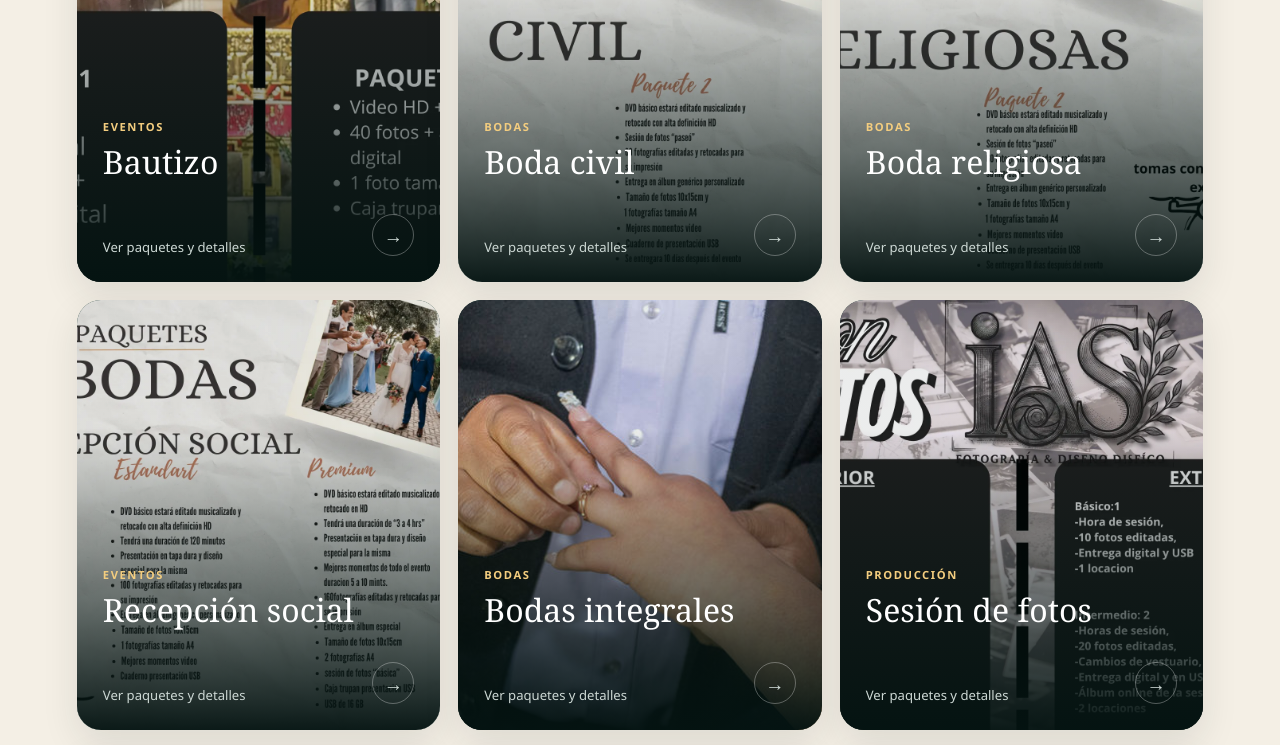
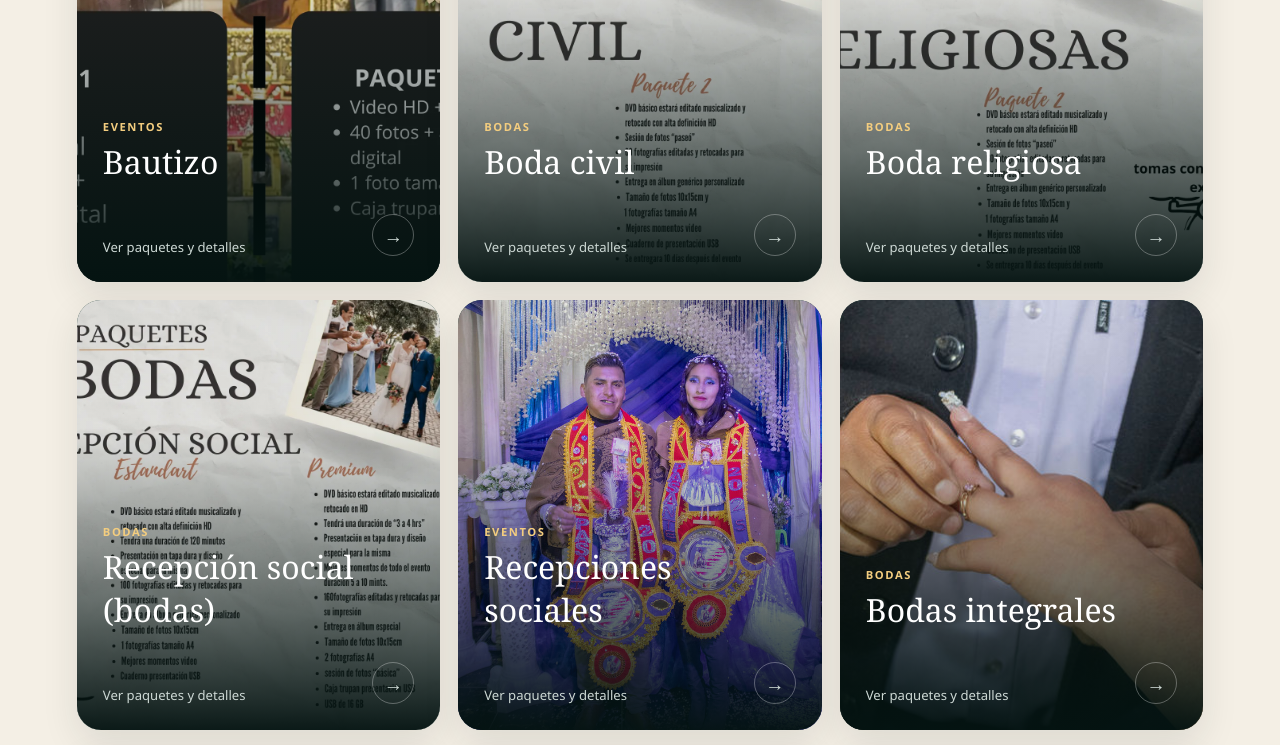
Before and after one commit to alberthsauza95-coder/IAS-Web, a plain HTML site: page index.html in a window 1280 px wide. Shown: the part 1809-2554 px from the top of the page. Drawn offline with Linux system fonts and the light colour scheme.

Commit message:
Separar recepción de bodas y recepciones sociales generales

```diff
--- a/index.html
+++ b/index.html
@@ -258,7 +258,7 @@
     <nav class="navegacion" id="navegacion">
       <a href="#servicios">Servicios</a>
       <a href="#graduacion">Graduaciones</a>
-      <a href="#recepcion">Recepciones sociales</a>
+      <a href="#recepciones-sociales">Recepciones sociales</a>
       <a href="#cabina">Cabina</a>
       <a href="#entregables">Entregables</a>
       <a href="#trabajos">Trabajos</a>
@@ -420,7 +420,13 @@
         ['Paquete 2',['Video FHD editado','Sesión de fotos paseo','60 fotografías editadas e impresas','Álbum personalizado','1 fotografía A4','Video de mejores momentos','Cuaderno USB','Entrega en 10 días'],true],
         ['Tomas con dron',['Cobertura aérea adicional de la ceremonia o locación']]
       ]},
-      { id:'recepcion', titulo:'Recepción social', categoria:'Eventos', imagen:'assets/recepcion-social.webp', descripcion:'Paquetes de fotografía y filmación FHD para recepciones sociales y celebraciones. Elige entre Básico, Estándar y Premium.', paquetes:[
+      { id:'recepcion', titulo:'Recepción social (bodas)', categoria:'Bodas', imagen:'assets/recepcion-social.webp', descripcion:'Cobertura de la celebración de bodas, desde la entrada hasta el último brindis.', paquetes:[
+        ['Básico',['Video de todo el evento editado en FHD','70 fotografías editadas e impresas','Álbum genérico personalizado','Fotos 10 × 15 cm','1 fotografía A4']],
+        ['Estándar',['Video de todo el evento editado en FHD','100 fotografías editadas e impresas','Álbum genérico personalizado','1 fotografía A4','Video de mejores momentos','Cuaderno USB'],true],
+        ['Premium',['Video de todo el evento editado en FHD','Video de mejores momentos','160 fotografías editadas e impresas','Álbum especial','2 fotografías A4','Sesión de fotos básica','Caja Trupan + USB de 16 GB']],
+        ['Tomas con dron',['Cobertura aérea adicional de la recepción o locación']]
+      ]},
+      { id:'recepciones-sociales', titulo:'Recepciones sociales', categoria:'Eventos', imagen:'assets/portafolio-tradicion.jpg', descripcion:'Cobertura fotográfica y filmación para todo tipo de recepciones sociales: celebraciones, aniversarios, fiestas familiares y otros eventos. Paquetes con video editado en FHD.', paquetes:[
         ['Básico',['Video editado, musicalizado y retocado en FHD','Presentación en tapa dura con diseño especial','70 fotografías editadas y retocadas para impresión','Entrega en álbum genérico personalizado','Fotografías de 10 × 15 cm','1 fotografía tamaño A4'],false,'700 Bs'],
         ['Estándar',['Video editado, musicalizado y retocado en FHD','Presentación en tapa dura con diseño especial','100 fotografías editadas y retocadas para impresión','Entrega en álbum genérico personalizado','Fotografías de 10 × 15 cm','1 fotografía tamaño A4','Video de mejores momentos','Cuaderno de presentación USB'],true,'950 Bs'],
         ['Premium',['Video editado, musicalizado y retocado en FHD','Presentación en tapa dura con diseño especial','Video de mejores momentos de todo el evento','160 fotografías editadas y retocadas para impresión','Entrega en álbum especial','Fotografías de 10 × 15 cm','2 fotografías tamaño A4','Sesión de fotos básica','Caja Trupan de presentación USB','USB de 16 GB'],false,'1.300 Bs']
@@ -537,7 +543,7 @@
     mostrarServicios();
     function abrirServicioDesdeEnlace() {
       const id = window.location.hash.slice(1);
-      if (!['bodas-integrales', 'graduacion', 'recepcion'].includes(id)) return;
+      if (!['bodas-integrales', 'graduacion', 'recepciones-sociales', 'recepcion'].includes(id)) return;
       const servicio = servicios.find(s => s.id === id);
       if (!servicio) return;
       filtroActivo = servicio.categoria;
```
